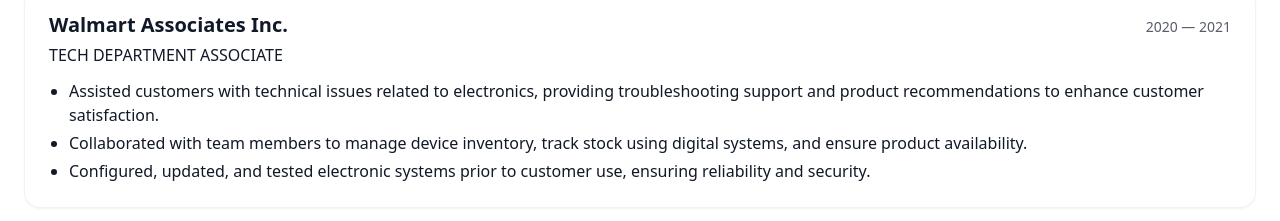
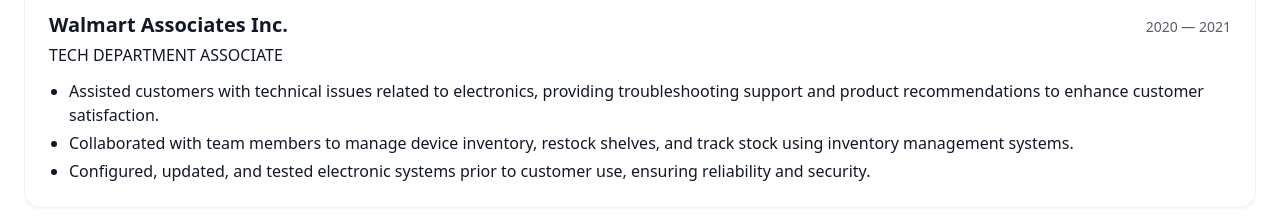
Before and after one commit to denildominic/denil-portfolio, a Next.js app: page / in a window 1280 px wide. Shown: the part 4260-4481 px from the top of the page. Built offline with nearby package versions, Linux system fonts and the light colour scheme.

Commit message:
Experience section edits

```diff
--- a/content/experience.ts
+++ b/content/experience.ts
@@ -17,7 +17,7 @@
     period: '2020 — 2021',
     bullets: [
       'Assisted customers with technical issues related to electronics, providing troubleshooting support and product recommendations to enhance customer satisfaction.',
-      'Collaborated with team members to manage device inventory, track stock using digital systems, and ensure product availability.',
+      'Collaborated with team members to manage device inventory, restock shelves, and track stock using inventory management systems.',
       'Configured, updated, and tested electronic systems prior to customer use, ensuring reliability and security.'
     ]
   },
```
